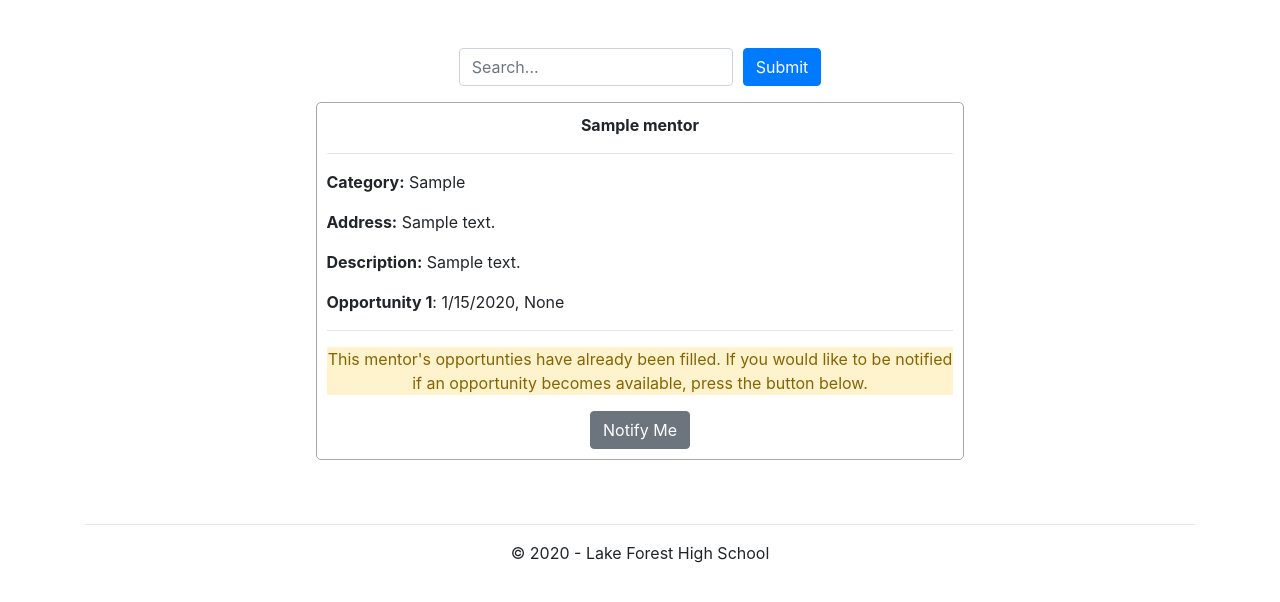
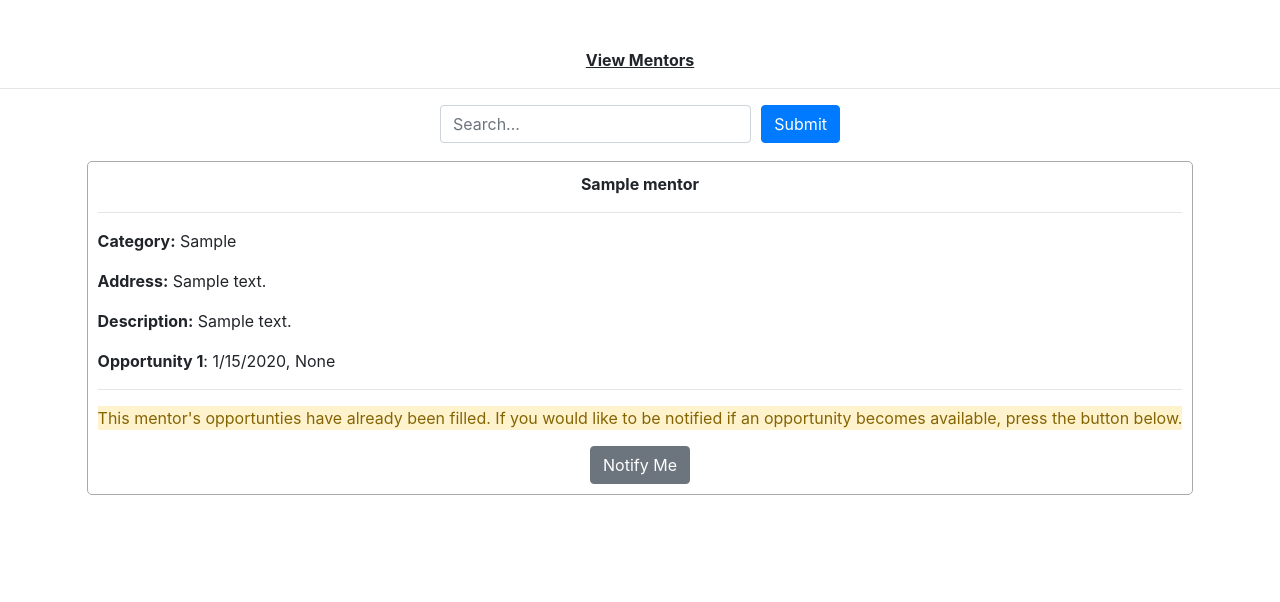
Before and after one commit to davisgramza/opendoors, a Flask app: page /view_mentors in a window 1280 px wide. Shown: the top 602 px of the page. Run offline with Flask 2, Linux system fonts and the light colour scheme; tables that the repository leaves empty hold one stand-in row (values such as "Sample post"); some libraries are stand-ins or nearby versions.

Commit message:
Redesigned view mentors for a more cohesive viewing experience, added favicon.ico
Signed-off-by: Davis Gramza <davisgramza@gmail.com>

```diff
--- a/static/site.css
+++ b/static/site.css
@@ -64,16 +64,22 @@ img {
 
 .mentor-section {
     padding: 10px;
-    min-width: 330px;
-    width: 80%;
+    min-width: 400px;
     border-color: darkgrey;
     border-width: 1px;
     border-radius: 5px;
     border-style: solid;
-    max-width: 670px;
     min-height: 300px;
     text-align: center;
-    margin: 0 auto;
+    margin: 10px;
+}
+
+@media screen and (max-width: 400px) {
+    .mentor-section {
+        min-width: 0;
+        width: 100%;
+        font-size: 3.5vw;
+    }
 }
 
 .outline-box {
@@ -130,3 +136,21 @@ table, th, td {
 .table-opportunity-student-information {
     margin-bottom: 0;
 }
+
+.mentor-container {
+    display: flex;
+    flex-direction: row;
+    flex-wrap: wrap;
+    justify-content: center;
+    align-content: flex-start;
+}
+
+.view-mentors-wrapper {
+    margin-top: 48px;
+}
+
+.mentor-search {
+    width: 100%;
+    max-width: 400px;
+    margin: 0 auto;
+}
--- a/templates/template.html
+++ b/templates/template.html
@@ -3,9 +3,9 @@
 <head>
     <meta charset="utf-8">
     <meta name="viewport" content="width=device-width, initial-scale=1, shrink-to-fit=no">
-
     <link rel="stylesheet" href="https://stackpath.bootstrapcdn.com/bootstrap/4.3.1/css/bootstrap.min.css" integrity="sha384-ggOyR0iXCbMQv3Xipma34MD+dH/1fQ784/j6cY/iJTQUOhcWr7x9JvoRxT2MZw1T" crossorigin="anonymous">
     <link rel="stylesheet" href="{{ url_for('static', filename='site.css') }}">
+    <link rel="shortcut icon" href="{{ url_for('static', filename='favicon.ico') }}">
     <title>{% block title %}{% endblock %}</title>
 </head>
 <body>
--- a/templates/view_mentors.html
+++ b/templates/view_mentors.html
@@ -1,23 +1,35 @@
-{% extends "template.html" %}
+<!doctype html>
+<html lang="en-us">
+    <head>
+        <meta charset="utf-8">
+        <meta name="viewport" content="width=device-width, initial-scale=1, shrink-to-fit=no">
 
-{% block title %}View Mentors{% endblock %}
-
-{% block body %}
-    <div class="justify-content-center">
+        <link rel="stylesheet" href="https://stackpath.bootstrapcdn.com/bootstrap/4.3.1/css/bootstrap.min.css" integrity="sha384-ggOyR0iXCbMQv3Xipma34MD+dH/1fQ784/j6cY/iJTQUOhcWr7x9JvoRxT2MZw1T" crossorigin="anonymous">
+        <link rel="stylesheet" href="{{ url_for('static', filename='site.css') }}">
+        <link rel="shortcut icon" href="{{ url_for('static', filename='favicon.ico') }}">
+        <title>View Mentors</title>
+    </head>
+    <body>
+        <div class="view-mentors-wrapper">
+            <p class="text-center"><span class="title"><u>View Mentors</u></span></p>
+            <hr />
             <form action="/view_mentors">
-            <div class="form-row justify-content-center">
-                <div class="col-auto">
+                <div class="mentor-search">
+                    <div class="form-row">
+                        <div class="col">
                             <label class="sr-only" for="search">Search: </label>
-                    <input type="text" class="form-control mb-3" id="search" name="search" placeholder="Search...">
+                            <input type="text" class="form-control" id="search" name="search" placeholder="Search...">
                         </div>
                         <div class="col-auto">
                             <button type="submit" class="btn btn-primary mb-2">Submit</button>
                         </div>
                     </div>
+                </div>
             </form>
+            <div class="mentor-container">
                 {% for mentor in mentors %}
                     {% if not admin and mentor.status %}
-                <div class="justify-content-center mentor-section">
+                        <div class="mentor-section">
                             <p class="text-center"><span class="title">{{ mentor.mentor_name }}</span></p>
                             <hr/>
                             <p><span class="title">Category:</span> {{ mentor.category }}</p>
@@ -38,7 +50,7 @@
                         </div>
                     {% endif %}
                     {% if admin %}
-                <div class="justify-content-center mentor-section">
+                        <div class="mentor-section">
                             <p class="text-center"><span class="title">{{ mentor.mentor_name }}</span></p>
                             <hr/>
                             <p><span class="title">Category:</span> {{ mentor.category }}</p>
@@ -48,11 +60,13 @@
                                 <p><span class="title">Opportunity {{ loop.index }}</span>: {{ format_date(opportunity.date) }}, {{ get_session(opportunity.session) }}</p>
                             {% endfor %}
                             <p><span class="title">Status:</span> {% if mentor.status %}Active{% else %}Inactive{% endif %}</p>
-                    <a class="btn btn-primary" href="{{ url_for('mentor.edit_mentor', mid=mentor.id) }}">Edit Mentor</a>
-                    <a class="btn btn-primary" href="{{ url_for('mentor.view_mentor', mid=mentor.id) }}">View/Delete Mentor</a>
-                    <a class="btn btn-primary" href="{{ url_for('mentor.mentor_schedule', mid=mentor.id) }}">Mentor Schedule</a>
+                            <a class="btn-sm btn-secondary" href="{{ url_for('mentor.edit_mentor', mid=mentor.id) }}">Edit Mentor</a>
+                            <a class="btn-sm btn-primary" href="{{ url_for('mentor.mentor_schedule', mid=mentor.id) }}">Mentor Schedule</a>
+                            <a class="btn-sm btn-secondary" href="{{ url_for('mentor.view_mentor', mid=mentor.id) }}">View/Delete Mentor</a>
                         </div>
                     {% endif %}
                 {% endfor %}
             </div>
-{% endblock %}
+        </div>
+    </body>
+</html>
```
Also changed, not shown: static/favicon.ico (added). Lines whose indentation alone changed are shown as unchanged.
